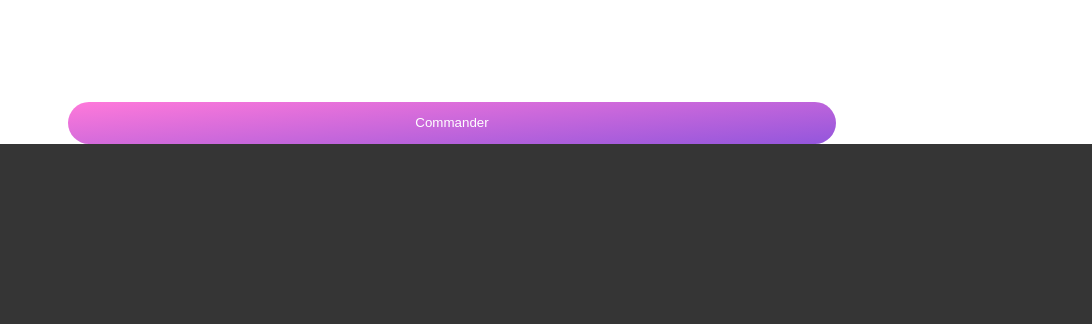
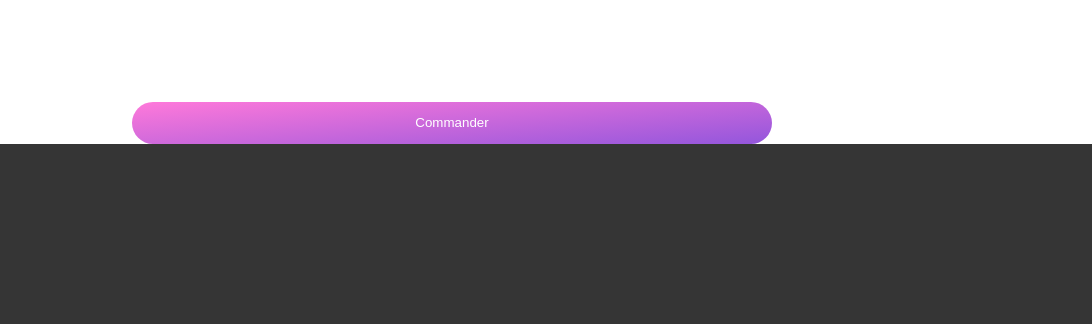
Before and after one commit to Xemn/SpysschaertSteven_3_02112021, a website: page a_la_francaise.html in a window 1280 px wide. Shown: the part 1750-2074 px from the top of the page, 188-1280 px from the left. Drawn offline with nearby package versions, Linux system fonts and the light colour scheme; files that its build step writes are made by us from their sources; a web font is replaced by a local one.

Commit message:
Adding a style for the modifier --command

```diff
--- a/sass/components/_buttons.scss
+++ b/sass/components/_buttons.scss
@@ -41,6 +41,9 @@
     -moz-transition: opacity 400ms ease-in-out;
     -ms-transition: opacity 400ms ease-in-out;
     -o-transition: opacity 400ms ease-in-out;
+  }
+  &--command {
+    width: 50%;
   }
 }
 
```
